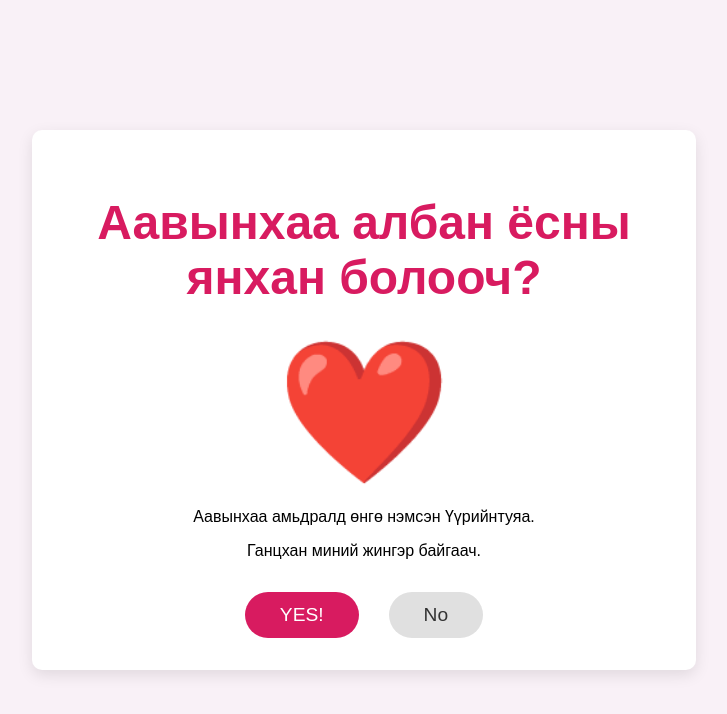
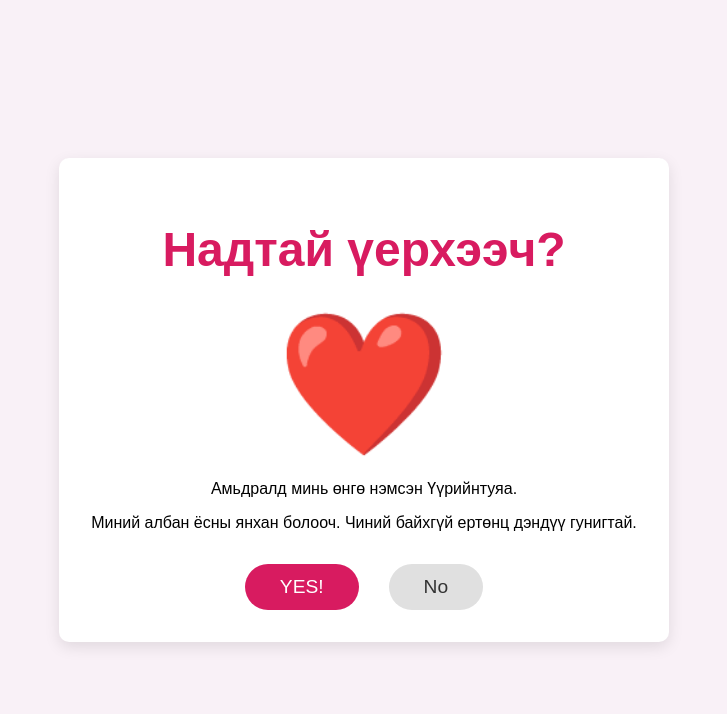
Before and after one commit to masochist247/masochist247, a plain HTML site: page index.html in a window 1280 px wide. Shown: the whole page, without its empty margins (276-1003 px from the left). Drawn offline with Linux system fonts and the light colour scheme.

Commit message:
Update index.html

```diff
--- a/index.html
+++ b/index.html
@@ -102,10 +102,10 @@
 </head>
 <body>
     <div class="container">
-        <h1>Аавынхаа албан ёсны янхан болооч?</h1>
+        <h1>Надтай үерхээч?</h1>
         <div class="heart">❤️</div>
-        <p>Аавынхаа амьдралд өнгө нэмсэн Үүрийнтуяа.</p>
-        <p>Ганцхан миний жингэр байгаач.</p>
+        <p>Амьдралд минь өнгө нэмсэн Үүрийнтуяа.</p>
+        <p>Миний албан ёсны янхан болооч. Чиний байхгүй ертөнц дэндүү гунигтай.</p>
         <div class="buttons">
             <button class="btn btn-yes" id="yesBtn">YES!</button>
             <button class="btn btn-no" id="noBtn">No</button>
```
